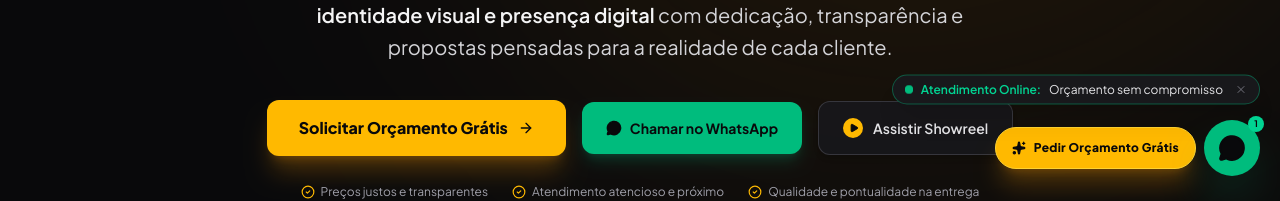
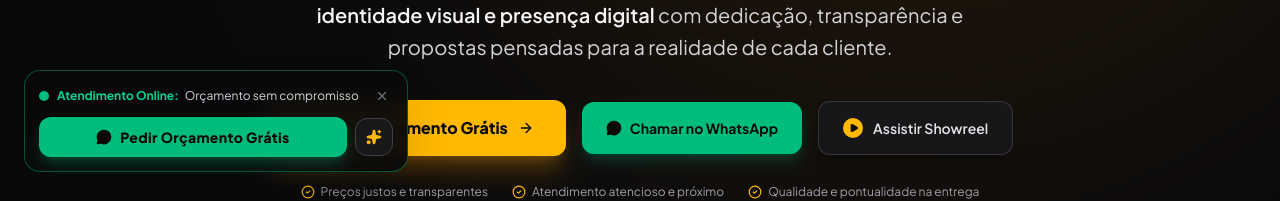
Before and after one commit to alexandresolbento/ANERES-STUDIO, a React (Vite) app: page / in a window 1280 px wide. Shown: the part 604-805 px from the top of the page. Built offline with nearby package versions, Linux system fonts and the light colour scheme; no server answers.

Commit message:
feat: update FloatingQuoteCTA message and state
Refine the WhatsApp contact message for better conversion and rename internal state for clarity.

```diff
--- a/src/components/FloatingQuoteCTA.tsx
+++ b/src/components/FloatingQuoteCTA.tsx
@@ -1,11 +1,11 @@
 import { useState } from 'react';
-import { MessageCircle, Sparkles, X, ArrowRight } from 'lucide-react';
+import { MessageCircle, Sparkles, X } from 'lucide-react';
 
 export function FloatingQuoteCTA() {
-  const [showTooltip, setShowTooltip] = useState(true);
+  const [isOpen, setIsOpen] = useState(true);
 
   const whatsappUrl =
-    'https://api.whatsapp.com/send?phone=5599999331639&text=Ol%C3%A1!%20Gostaria%20de%20solicitar%20um%20or%C3%A7amento%20para%20minha%20empresa.';
+    'https://api.whatsapp.com/send?phone=5599999331639&text=Ol%C3%A1!%20Gostaria%20de%20solicitar%20um%20or%C3%A7amento%20sem%20compromisso%20para%20minha%20empresa.';
 
   const scrollToContact = () => {
     const el = document.getElementById('contato');
@@ -15,58 +15,78 @@ export function FloatingQuoteCTA() {
   };
 
   return (
-    <div className="fixed bottom-5 right-5 z-40 flex flex-col items-end gap-2">
-      {/* Friendly Tooltip Bubble */}
-      {showTooltip && (
-        <div className="hidden sm:flex items-center gap-2 px-3 py-1.5 rounded-full bg-zinc-900 border border-emerald-500/40 text-zinc-200 text-xs shadow-xl animate-bounce duration-1000">
-          <span className="flex h-2 w-2 relative">
+    <aside
+      aria-label="Atendimento Online e Orçamento"
+      className="fixed bottom-4 sm:bottom-6 left-4 sm:left-6 z-40 flex flex-col items-start gap-2 select-none"
+    >
+      {isOpen ? (
+        <div className="p-3 sm:p-3.5 rounded-2xl bg-zinc-950/95 border border-emerald-500/40 shadow-2xl backdrop-blur-md flex flex-col gap-2.5 max-w-[320px] sm:max-w-sm animate-in fade-in slide-in-from-bottom-2 duration-300">
+          {/* Header row with status & dismiss */}
+          <div className="flex items-center justify-between gap-3 w-full">
+            <div className="flex items-center gap-2">
+              <span className="flex h-2.5 w-2.5 relative shrink-0">
                 <span className="animate-ping absolute inline-flex h-full w-full rounded-full bg-emerald-400 opacity-75"></span>
-            <span className="relative inline-flex rounded-full h-2 w-2 bg-emerald-500"></span>
+                <span className="relative inline-flex rounded-full h-2.5 w-2.5 bg-emerald-500"></span>
               </span>
-          <span className="font-semibold text-emerald-400">Atendimento Online:</span>
-          <span>Orçamento sem compromisso</span>
+              <div className="flex flex-wrap items-center gap-x-1.5 text-xs">
+                <span className="font-bold text-emerald-400">Atendimento Online:</span>
+                <span className="text-zinc-300">Orçamento sem compromisso</span>
+              </div>
+            </div>
+
             <button
               type="button"
-            onClick={() => setShowTooltip(false)}
-            className="text-zinc-500 hover:text-zinc-300 ml-1"
-            aria-label="Fechar aviso"
+              onClick={() => setIsOpen(false)}
+              className="text-zinc-500 hover:text-zinc-300 p-1 rounded-md hover:bg-zinc-800 transition-colors shrink-0 cursor-pointer"
+              aria-label="Minimizar aviso"
+              title="Minimizar"
             >
-            <X className="w-3 h-3" />
+              <X className="w-3.5 h-3.5" />
             </button>
           </div>
-      )}
 
-      {/* Main Floating Buttons */}
-      <div className="flex items-center gap-2">
-        {/* Quick Quote Scroll Button */}
-        <button
-          type="button"
-          onClick={scrollToContact}
-          id="floating-quote-btn"
-          className="hidden sm:inline-flex items-center gap-2 px-4 py-3 rounded-full bg-amber-400 hover:bg-amber-300 text-zinc-950 font-extrabold text-xs tracking-wide shadow-xl shadow-amber-500/25 transition-all hover:scale-105 cursor-pointer border border-amber-300"
-        >
-          <Sparkles className="w-3.5 h-3.5 fill-current" />
-          <span>Pedir Orçamento Grátis</span>
-        </button>
-
-        {/* Floating WhatsApp Action Button */}
+          {/* Action Button: Pedir Orçamento Grátis */}
+          <div className="flex items-center gap-2 w-full">
             <a
               href={whatsappUrl}
               target="_blank"
               rel="noopener noreferrer"
-          id="floating-whatsapp-btn"
-          aria-label="Conversar no WhatsApp com ANERES Studio"
-          className="relative inline-flex items-center justify-center w-12 h-12 sm:w-14 sm:h-14 rounded-full bg-emerald-500 hover:bg-emerald-400 text-zinc-950 shadow-2xl shadow-emerald-500/40 hover:scale-110 transition-all duration-300 group cursor-pointer"
+              id="floating-quote-bubble-btn"
+              className="flex-1 inline-flex items-center justify-center gap-2 px-4 py-2.5 rounded-xl bg-emerald-500 hover:bg-emerald-400 text-zinc-950 font-black text-xs sm:text-sm tracking-wide shadow-lg shadow-emerald-500/25 hover:scale-[1.02] active:scale-[0.98] transition-all cursor-pointer text-center"
             >
-          <span className="absolute -top-1 -right-1 flex h-4 w-4">
-            <span className="animate-ping absolute inline-flex h-full w-full rounded-full bg-emerald-300 opacity-75"></span>
-            <span className="relative inline-flex rounded-full h-4 w-4 bg-emerald-400 text-[9px] font-bold text-zinc-950 items-center justify-center">
-              1
-            </span>
-          </span>
-          <MessageCircle className="w-6 h-6 sm:w-7 sm:h-7 fill-current text-zinc-950 group-hover:scale-110 transition-transform" />
+              <MessageCircle className="w-4 h-4 fill-current shrink-0" />
+              <span>Pedir Orçamento Grátis</span>
             </a>
+
+            <button
+              type="button"
+              onClick={scrollToContact}
+              id="floating-scroll-form-btn"
+              title="Ir para o formulário na página"
+              className="p-2.5 rounded-xl bg-zinc-900 hover:bg-zinc-800 border border-zinc-700 text-amber-400 hover:text-amber-300 transition-colors shrink-0 cursor-pointer"
+              aria-label="Rolar até o formulário"
+            >
+              <Sparkles className="w-4 h-4 fill-current" />
+            </button>
           </div>
         </div>
+      ) : (
+        /* Minimized Compact Bubble */
+        <button
+          type="button"
+          onClick={() => setIsOpen(true)}
+          id="floating-reopen-bubble-btn"
+          className="inline-flex items-center gap-2.5 px-3.5 py-2.5 rounded-full bg-zinc-950/95 border border-emerald-500/50 text-white text-xs font-bold shadow-xl hover:bg-zinc-900 transition-all cursor-pointer group"
+          title="Abrir Atendimento Online"
+        >
+          <span className="flex h-2.5 w-2.5 relative shrink-0">
+            <span className="animate-ping absolute inline-flex h-full w-full rounded-full bg-emerald-400 opacity-75"></span>
+            <span className="relative inline-flex rounded-full h-2.5 w-2.5 bg-emerald-500"></span>
+          </span>
+          <MessageCircle className="w-4 h-4 text-emerald-400 fill-current" />
+          <span className="text-zinc-200 group-hover:text-white">Atendimento Online • Orçamento Grátis</span>
+        </button>
+      )}
+    </aside>
   );
 }
```
Lines whose indentation alone changed are shown as unchanged.
